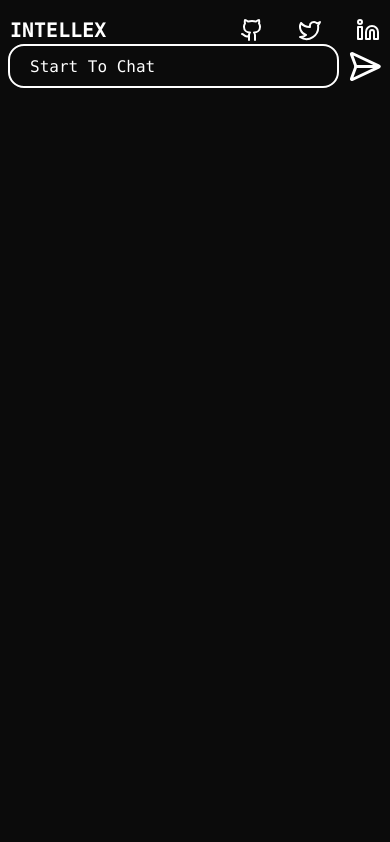
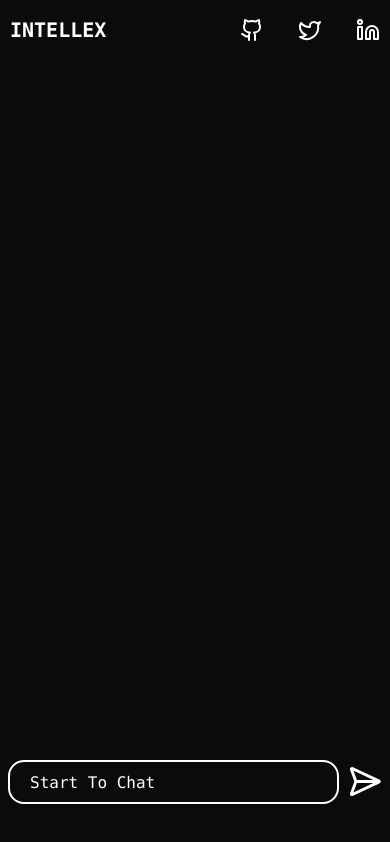
Before and after one commit to harshalpatil2809/INTELLEX-2, a React app in the folder frontend/: page / in a window 390 px wide. Built offline with nearby package versions, Linux system fonts and the light colour scheme; the HTML template or start-up script is replaced by a standard one.

Commit message:
Improvement balance

```diff
--- a/frontend/src/Layout.jsx
+++ b/frontend/src/Layout.jsx
@@ -5,7 +5,7 @@ import { useState } from 'react'
 const Layout = () => {
   const [message, setMessage] = useState([])
   return (
-    <div className='w-full flex flex-col'>
+    <div className='w-full flex flex-col '>
         <Navbar />
         <Chat message={message} setMessage={setMessage}/>
     </div>
--- a/frontend/src/components/Chat/Chat.jsx
+++ b/frontend/src/components/Chat/Chat.jsx
@@ -3,15 +3,15 @@ import Input from '../Input/Input.jsx'
 const Chat = ({ message, setMessage }) => {
   console.log(message)
   return (
-    <div className='flex flex-col flex-1 w-full'>
-      <div className='flex-1 w-full text-white overflow-y-auto'>
+    <div className='flex flex-col flex-1 w-full items-center relative min-h-[90vh] lg:min-h-[85vh]'>
+      <div className='flex-1 w-full text-white overflow-y-auto lg:w-3/4 px-2 pt-3'>
         {message.map((msg, index) => (
-          <div key={index} className="mb-2">
-            <p>{msg}</p>
+          <div key={index} className="mb-2 flex flex-col gap-2">
+            {msg}
           </div>
         ))}
       </div>
-      <div className='w-full'>
+      <div className='w-full absolute bottom-0'>
         <Input setMessage={setMessage} />
       </div>
     </div>
--- a/frontend/src/components/Input/Input.jsx
+++ b/frontend/src/components/Input/Input.jsx
@@ -40,7 +40,7 @@ const Input = ({ setMessage }) => {
 
 
   return (
-    <div className="w-full h-fit px-2">
+    <div className="w-full h-fit px-2 relative">
       <form
         method="POST"
         onKeyDown={(e) => {
```
Also changed, not shown: 1 other file (tests, documents, lock files or other folders).
